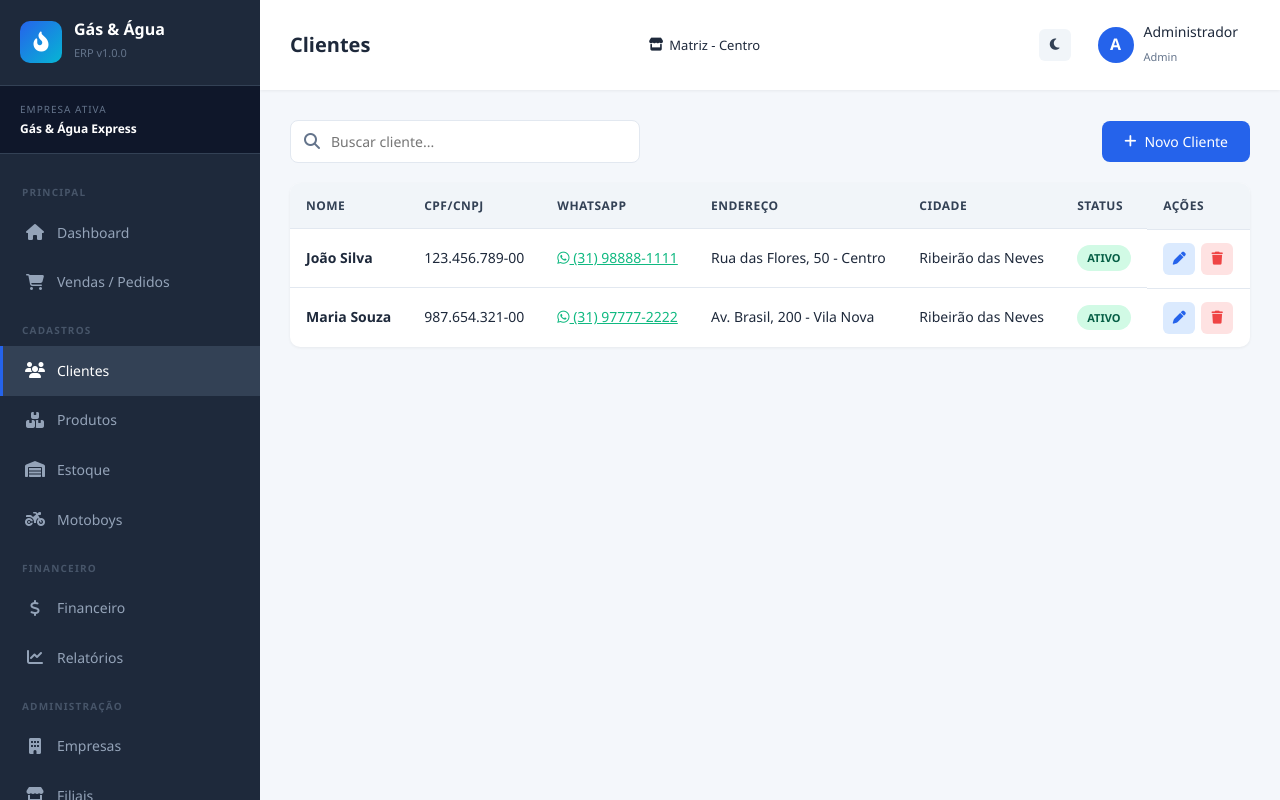
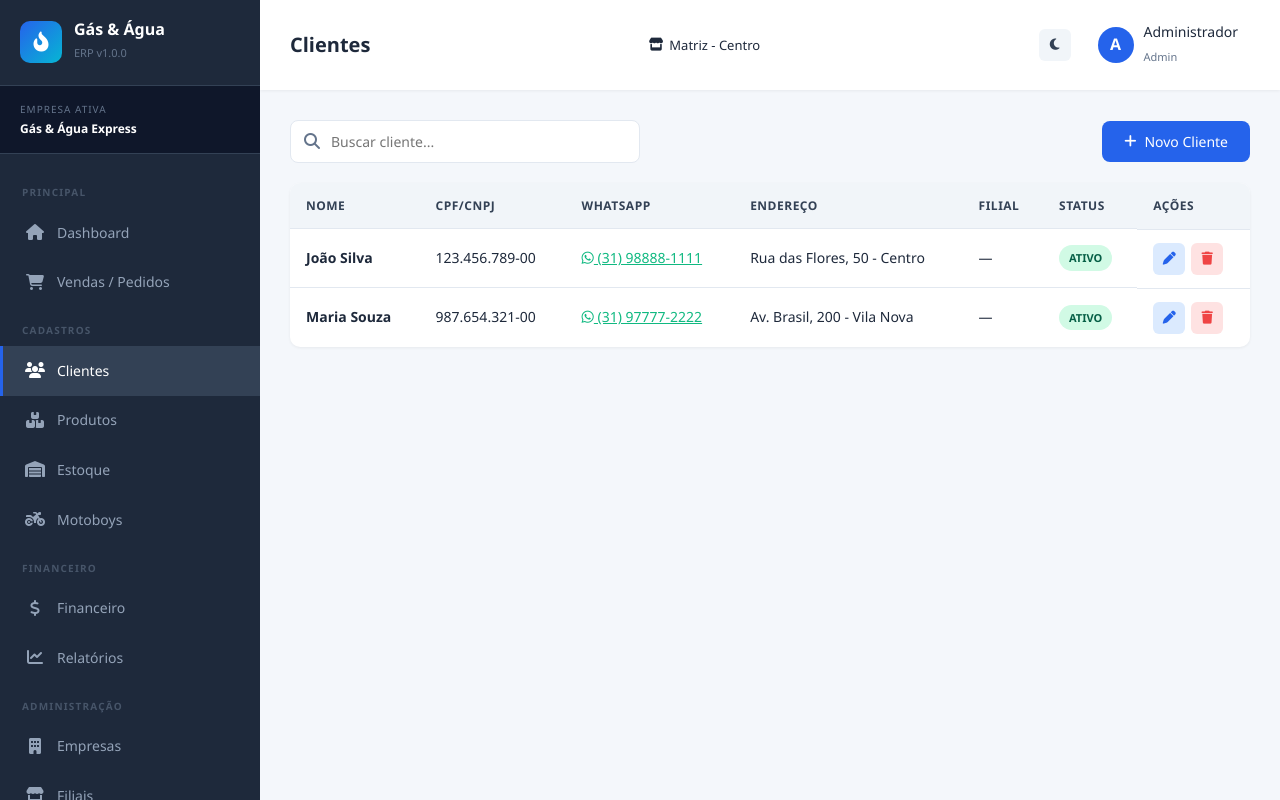
Before and after one commit to gsmoreira-spd/GAS, a PHP site: page /gasagua_erp/pages/clientes.php in a window 1280 px wide. Run offline with PHP 8.4, Linux system fonts and the light colour scheme; a user stored in the database is signed in; data comes from the database, SQL or seed files in the repository.

Commit message:
feat: filial vinculada ao cliente com auto-seleção na nova venda
- Adiciona campo filial_id na tabela clientes (nullable, FK para filiais)
- clientes.php: select de filial no formulário e coluna Filial na listagem
- nova_venda.php: ao selecionar cliente, troca automaticamente para a
  filial dele e recarrega estoque/motoboys mantendo o cliente selecionado

Co-Authored-By: Claude Sonnet 4.6 <noreply@anthropic.com>

```diff
--- a/database/gasagua_erp.sql
+++ b/database/gasagua_erp.sql
@@ -123,6 +123,7 @@ CREATE TABLE IF NOT EXISTS movimentacao_estoque (
 CREATE TABLE IF NOT EXISTS clientes (
     id INT AUTO_INCREMENT PRIMARY KEY,
     empresa_id INT NOT NULL,
+    filial_id INT DEFAULT NULL,
     nome VARCHAR(150) NOT NULL,
     cpf_cnpj VARCHAR(20),
     telefone VARCHAR(20),
@@ -137,7 +138,8 @@ CREATE TABLE IF NOT EXISTS clientes (
     observacoes TEXT,
     status ENUM('ativo','inativo') DEFAULT 'ativo',
     criado_em TIMESTAMP DEFAULT CURRENT_TIMESTAMP,
-    FOREIGN KEY (empresa_id) REFERENCES empresas(id) ON DELETE CASCADE
+    FOREIGN KEY (empresa_id) REFERENCES empresas(id) ON DELETE CASCADE,
+    FOREIGN KEY (filial_id) REFERENCES filiais(id) ON DELETE SET NULL
 ) ENGINE=InnoDB;
 
 -- ============================================================
--- a/pages/clientes.php
+++ b/pages/clientes.php
@@ -10,9 +10,19 @@ $msg = '';
 $empresa_id = empresaAtiva();
 if (!$empresa_id) { echo "<div class='alert alert-warning'>Selecione uma empresa.</div>"; require_once '../includes/footer.php'; exit; }
 
+// Filiais disponíveis para o formulário
+$filiais_lista = [];
+$res_fil = $conn->prepare("SELECT id, nome FROM filiais WHERE empresa_id = ? AND status = 'ativo' ORDER BY nome");
+$res_fil->bind_param("i", $empresa_id);
+$res_fil->execute();
+$ff = $res_fil->get_result();
+while ($fl = $ff->fetch_assoc()) { $filiais_lista[] = $fl; }
+$res_fil->close();
+
 // SALVAR
 if ($_SERVER['REQUEST_METHOD'] === 'POST') {
     $id          = (int)($_POST['id'] ?? 0);
+    $filial_id   = !empty($_POST['filial_id']) ? (int)$_POST['filial_id'] : null;
     $nome        = limpar($_POST['nome']);
     $cpf_cnpj    = limpar($_POST['cpf_cnpj']);
     $telefone    = limpar($_POST['telefone']);
@@ -27,13 +37,13 @@ if ($_SERVER['REQUEST_METHOD'] === 'POST') {
     $status      = limpar($_POST['status'] ?? 'ativo');
 
     if ($id > 0) {
-        $stmt = $conn->prepare("UPDATE clientes SET nome=?,cpf_cnpj=?,telefone=?,whatsapp=?,email=?,endereco=?,bairro=?,cidade=?,cep=?,referencia=?,observacoes=?,status=? WHERE id=? AND empresa_id=?");
-        $stmt->bind_param("ssssssssssssii", $nome,$cpf_cnpj,$telefone,$whatsapp,$email,$endereco,$bairro,$cidade,$cep,$referencia,$observacoes,$status,$id,$empresa_id);
+        $stmt = $conn->prepare("UPDATE clientes SET filial_id=?,nome=?,cpf_cnpj=?,telefone=?,whatsapp=?,email=?,endereco=?,bairro=?,cidade=?,cep=?,referencia=?,observacoes=?,status=? WHERE id=? AND empresa_id=?");
+        $stmt->bind_param("issssssssssssii", $filial_id,$nome,$cpf_cnpj,$telefone,$whatsapp,$email,$endereco,$bairro,$cidade,$cep,$referencia,$observacoes,$status,$id,$empresa_id);
         $stmt->execute();
         $msg = '<div class="alert alert-success">✅ Cliente atualizado!</div>';
     } else {
-        $stmt = $conn->prepare("INSERT INTO clientes (empresa_id,nome,cpf_cnpj,telefone,whatsapp,email,endereco,bairro,cidade,cep,referencia,observacoes,status) VALUES (?,?,?,?,?,?,?,?,?,?,?,?,?)");
-        $stmt->bind_param("issssssssssss", $empresa_id,$nome,$cpf_cnpj,$telefone,$whatsapp,$email,$endereco,$bairro,$cidade,$cep,$referencia,$observacoes,$status);
+        $stmt = $conn->prepare("INSERT INTO clientes (empresa_id,filial_id,nome,cpf_cnpj,telefone,whatsapp,email,endereco,bairro,cidade,cep,referencia,observacoes,status) VALUES (?,?,?,?,?,?,?,?,?,?,?,?,?,?)");
+        $stmt->bind_param("iissssssssssss", $empresa_id,$filial_id,$nome,$cpf_cnpj,$telefone,$whatsapp,$email,$endereco,$bairro,$cidade,$cep,$referencia,$observacoes,$status);
         $stmt->execute();
         $msg = '<div class="alert alert-success">✅ Cliente cadastrado!</div>';
     }
@@ -59,7 +69,7 @@ if (isset($_GET['editar'])) {
 }
 
 // LISTAR
-$stmt = $conn->prepare("SELECT * FROM clientes WHERE empresa_id = ? ORDER BY nome");
+$stmt = $conn->prepare("SELECT c.*, f.nome AS filial_nome FROM clientes c LEFT JOIN filiais f ON f.id = c.filial_id WHERE c.empresa_id = ? ORDER BY c.nome");
 $stmt->bind_param("i", $empresa_id);
 $stmt->execute();
 $clientes = $stmt->get_result();
@@ -85,7 +95,7 @@ $clientes = $stmt->get_result();
             <th>CPF/CNPJ</th>
             <th>WhatsApp</th>
             <th>Endereço</th>
-            <th>Cidade</th>
+            <th>Filial</th>
             <th>Status</th>
             <th>Ações</th>
         </tr>
@@ -102,8 +112,8 @@ $clientes = $stmt->get_result();
                         </a>
                     <?php endif; ?>
                 </td>
-                <td><?= $c['endereco'] ?> - <?= $c['bairro'] ?></td>
-                <td><?= $c['cidade'] ?></td>
+                <td><?= $c['endereco'] ?><?= $c['bairro'] ? ' - ' . $c['bairro'] : '' ?></td>
+                <td><?= $c['filial_nome'] ? '<span class="badge badge-info">' . escapar($c['filial_nome']) . '</span>' : '<span style="color:var(--gray-400)">—</span>' ?></td>
                 <td><?= statusBadge($c['status']) ?></td>
                 <td class="actions">
                     <a href="?editar=<?= $c['id'] ?>" class="btn-icon edit"><i class="fas fa-pen"></i></a>
@@ -132,9 +142,22 @@ $clientes = $stmt->get_result();
                 </div>
                 <div class="form-row">
                     <div class="form-group">
+                        <label>Filial</label>
+                        <select name="filial_id">
+                            <option value="">-- Sem filial definida --</option>
+                            <?php foreach ($filiais_lista as $fl): ?>
+                                <option value="<?= $fl['id'] ?>" <?= ($editar['filial_id'] ?? '') == $fl['id'] ? 'selected' : '' ?>>
+                                    <?= escapar($fl['nome']) ?>
+                                </option>
+                            <?php endforeach; ?>
+                        </select>
+                    </div>
+                    <div class="form-group">
                         <label>CPF / CNPJ</label>
                         <input type="text" name="cpf_cnpj" value="<?= $editar['cpf_cnpj'] ?? '' ?>" oninput="mascaraCpfCnpj(this)">
                     </div>
+                </div>
+                <div class="form-row">
                     <div class="form-group">
                         <label>Telefone</label>
                         <input type="text" name="telefone" value="<?= $editar['telefone'] ?? '' ?>" oninput="mascaraTelefone(this)">
@@ -143,10 +166,10 @@ $clientes = $stmt->get_result();
                         <label>WhatsApp</label>
                         <input type="text" name="whatsapp" value="<?= $editar['whatsapp'] ?? '' ?>" oninput="mascaraTelefone(this)">
                     </div>
-                </div>
-                <div class="form-group">
-                    <label>Email</label>
-                    <input type="email" name="email" value="<?= $editar['email'] ?? '' ?>">
+                    <div class="form-group">
+                        <label>Email</label>
+                        <input type="email" name="email" value="<?= $editar['email'] ?? '' ?>">
+                    </div>
                 </div>
                 <div class="form-group">
                     <label>Endereço</label>
```
Also changed, not shown: pages/nova_venda.php (+21 -12 lines).
